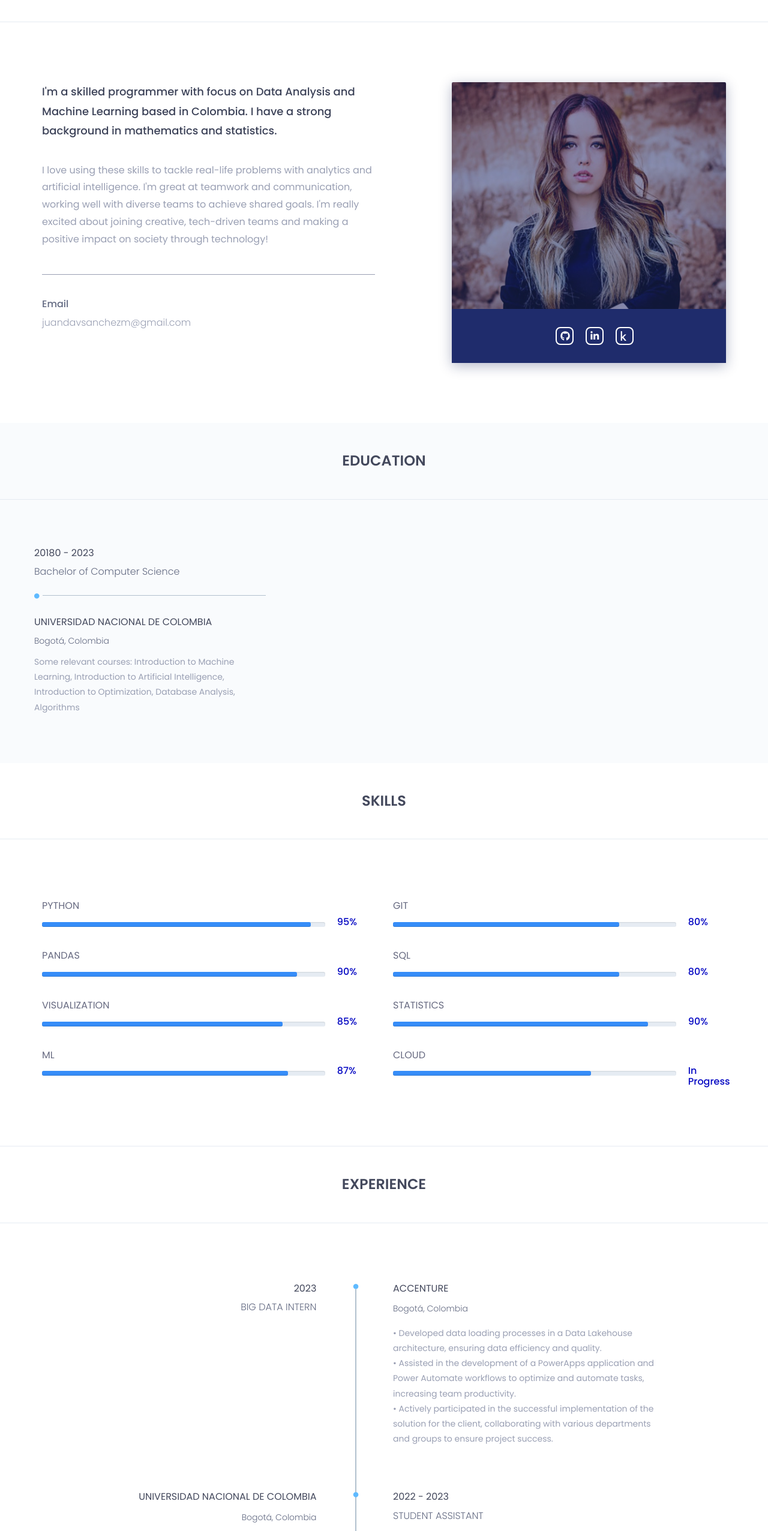
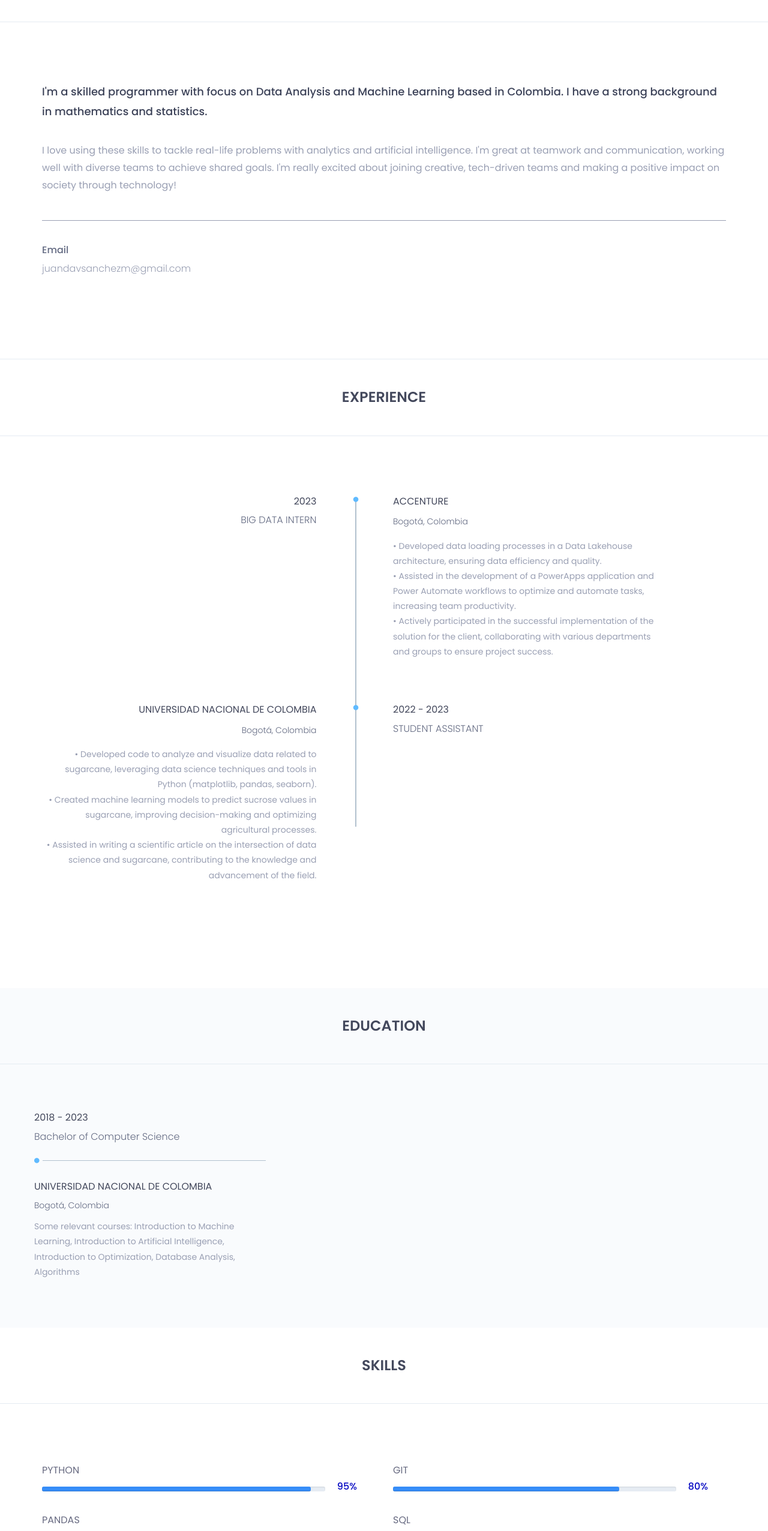
Before and after one commit to JuanDa14Sa/JuanDa14Sa.github.io, a plain HTML site: page index.html in a window 1280 px wide. Shown: the part 980-3532 px from the top of the page at 60% size. Drawn offline with nearby package versions, Linux system fonts and the light colour scheme.

Commit message:
Some minor fixes

```diff
--- a/index.html
+++ b/index.html
@@ -13,10 +13,10 @@
 		<script src="https://kit.fontawesome.com/7e19d95a21.js" crossorigin="anonymous"></script>
 
         <!-- title of site -->
-        <title>Juan David</title>
+        <title>Juan David | Data Analyst and Scientist</title>
 
         <!-- For favicon png -->
-		<link rel="shortcut icon" type="image/icon" href="assets/logo/favicon.png"/>
+		<link rel="shortcut icon" type="image/icon" href="assets/logo/logo.png"/>
 
         <!--font-awesome.min.css-->
         <link rel="stylesheet" href="assets/css/font-awesome.min.css">
@@ -123,7 +123,7 @@
 			<div class="container">
 				<div class="about-content">
 					<div class="row">
-						<div class="col-sm-6">
+						<div class="col-sm-12">
 							<div class="single-about-txt">
 								<h3>
 									I'm a skilled programmer with focus on Data Analysis and Machine Learning based in Colombia. I have a strong background in mathematics and statistics.
@@ -141,38 +141,104 @@
 								</div>
 							</div>
 						</div>
-						<div class="col-sm-offset-1 col-sm-5">
-							<div class="single-about-img">
-								<img src="assets/images/about/profile_image.jpg" alt="profile_image">
-								<div class="about-list-icon">
-									<ul>
-										<li>
-											<a href="https://github.com/JuanDa14Sa">
-												<i  class="fa fa-github" aria-hidden="true"></i>
-											</a>
-										</li><!-- / li -->
 
-										<li>
-											<a href="https://www.linkedin.com/in/juanda14sa/">
-												<i  class="fa fa-linkedin" aria-hidden="true"></i>
-											</a>
-										</li><!-- / li -->
-										<li>
-											<a href="https://www.kaggle.com/juandavsnchez">
-												<i  class="fa-brands fa-kaggle" aria-hidden="true"></i>
-											</a>
-										</li><!-- / li -->
-									</ul><!-- / ul -->
-								</div><!-- /.about-list-icon -->
-
-							</div>
-
-						</div>
 					</div>
 				</div>
 			</div>
 		</section><!--/.about-->
 		<!--about end -->
+		<!--experience start -->
+		<section id="experience" class="experience">
+			<div class="section-heading text-center">
+				<h2>experience</h2>
+			</div>
+			<div class="container">
+				<div class="experience-content">
+						<div class="main-timeline">
+							<ul>
+								<li>
+									<div class="single-timeline-box fix">
+										<div class="row">
+											<div class="col-md-5">
+												<div class="experience-time text-right">
+													<h2>2023</h2>
+													<h3>big data intern</h3>
+												</div><!--/.experience-time-->
+											</div><!--/.col-->
+											<div class="col-md-offset-1 col-md-5">
+												<div class="timeline">
+													<div class="timeline-content">
+														<h4 class="title">
+															<span><i class="fa fa-circle" aria-hidden="true"></i></span>
+															Accenture
+														</h4>
+														<h5>bogotá, Colombia</h5>
+														<p class="description">
+															• Developed data loading processes in a Data Lakehouse architecture, ensuring data efficiency and quality.<br>
+															• Assisted in the development of a PowerApps application and Power Automate workflows to optimize and
+															automate tasks, increasing team productivity.<br>
+															• Actively participated in the successful implementation of the solution for the client,
+															collaborating with various departments and groups to ensure project success.
+														</p>
+													</div><!--/.timeline-content-->
+												</div><!--/.timeline-->
+											</div><!--/.col-->
+										</div>
+									</div><!--/.single-timeline-box-->
+								</li>
+
+								<li>
+									<div class="single-timeline-box fix">
+										<div class="row">
+											<div class="col-md-offset-1 col-md-5 experience-time-responsive">
+												<div class="experience-time">
+													<h2>
+														<span><i class="fa fa-circle" aria-hidden="true"></i></span>
+														2022 - 2023
+													</h2>
+													<h3>Student assistant</h3>
+												</div><!--/.experience-time-->
+											</div><!--/.col-->
+											<div class="col-md-5">
+												<div class="timeline">
+													<div class="timeline-content text-right">
+														<h4 class="title">
+															universidad nacional de colombia
+														</h4>
+														<h5>bogotá, Colombia</h5>
+														<p class="description">
+															• Developed code to analyze and visualize data related to sugarcane, leveraging data science techniques and tools in
+															Python (matplotlib, pandas, seaborn).<br>
+															• Created machine learning models to predict sucrose values in sugarcane, improving decision-making and
+															optimizing agricultural processes.<br>
+															• Assisted in writing a scientific article on the intersection of data science and sugarcane, contributing to the
+															knowledge and advancement of the field.
+														</p>
+													</div><!--/.timeline-content-->
+												</div><!--/.timeline-->
+											</div><!--/.col-->
+											<div class="col-md-offset-1 col-md-5 experience-time-main">
+												<div class="experience-time">
+													<h2>
+														<span><i class="fa fa-circle" aria-hidden="true"></i></span>
+														2022 - 2023
+													</h2>
+													<h3>Student assistant</h3>
+												</div><!--/.experience-time-->
+											</div><!--/.col-->
+										</div>
+									</div><!--/.single-timeline-box-->
+								</li>
+
+
+
+							</ul>
+						</div><!--.main-timeline-->
+					</div><!--.experience-content-->
+			</div>
+
+		</section><!--/.experience-->
+		<!--experience end -->
 
 		<!--education start -->
 		<section id="education" class="education">
@@ -186,7 +252,7 @@
 						<div class="col-sm-4">
 							<div class="single-horizontal-timeline">
 								<div class="experience-time">
-									<h2>20180 - 2023</h2>
+									<h2>2018 - 2023</h2>
 									<h3>bachelor <span>of </span> computer science</h3>
 								</div><!--/.experience-time-->
 								<div class="timeline-horizontal-border">
@@ -329,98 +395,7 @@ Optimization, Database Analysis, Algorithms
 		</section><!--/.skills-->
 		<!--skills end -->
 
-		<!--experience start -->
-		<section id="experience" class="experience">
-			<div class="section-heading text-center">
-				<h2>experience</h2>
-			</div>
-			<div class="container">
-				<div class="experience-content">
-						<div class="main-timeline">
-							<ul>
-								<li>
-									<div class="single-timeline-box fix">
-										<div class="row">
-											<div class="col-md-5">
-												<div class="experience-time text-right">
-													<h2>2023</h2>
-													<h3>big data intern</h3>
-												</div><!--/.experience-time-->
-											</div><!--/.col-->
-											<div class="col-md-offset-1 col-md-5">
-												<div class="timeline">
-													<div class="timeline-content">
-														<h4 class="title">
-															<span><i class="fa fa-circle" aria-hidden="true"></i></span>
-															Accenture
-														</h4>
-														<h5>bogotá, Colombia</h5>
-														<p class="description">
-															• Developed data loading processes in a Data Lakehouse architecture, ensuring data efficiency and quality.<br>
-															• Assisted in the development of a PowerApps application and Power Automate workflows to optimize and
-															automate tasks, increasing team productivity.<br>
-															• Actively participated in the successful implementation of the solution for the client,
-															collaborating with various departments and groups to ensure project success.
-														</p>
-													</div><!--/.timeline-content-->
-												</div><!--/.timeline-->
-											</div><!--/.col-->
-										</div>
-									</div><!--/.single-timeline-box-->
-								</li>
 
-								<li>
-									<div class="single-timeline-box fix">
-										<div class="row">
-											<div class="col-md-offset-1 col-md-5 experience-time-responsive">
-												<div class="experience-time">
-													<h2>
-														<span><i class="fa fa-circle" aria-hidden="true"></i></span>
-														2022 - 2023
-													</h2>
-													<h3>Student assistant</h3>
-												</div><!--/.experience-time-->
-											</div><!--/.col-->
-											<div class="col-md-5">
-												<div class="timeline">
-													<div class="timeline-content text-right">
-														<h4 class="title">
-															universidad nacional de colombia
-														</h4>
-														<h5>bogotá, Colombia</h5>
-														<p class="description">
-															• Developed code to analyze and visualize data related to sugarcane, leveraging data science techniques and tools in
-															Python (matplotlib, pandas, seaborn).<br>
-															• Created machine learning models to predict sucrose values in sugarcane, improving decision-making and
-															optimizing agricultural processes.<br>
-															• Assisted in writing a scientific article on the intersection of data science and sugarcane, contributing to the
-															knowledge and advancement of the field.
-														</p>
-													</div><!--/.timeline-content-->
-												</div><!--/.timeline-->
-											</div><!--/.col-->
-											<div class="col-md-offset-1 col-md-5 experience-time-main">
-												<div class="experience-time">
-													<h2>
-														<span><i class="fa fa-circle" aria-hidden="true"></i></span>
-														2022 - 2023
-													</h2>
-													<h3>Student assistant</h3>
-												</div><!--/.experience-time-->
-											</div><!--/.col-->
-										</div>
-									</div><!--/.single-timeline-box-->
-								</li>
-
-
-
-							</ul>
-						</div><!--.main-timeline-->
-					</div><!--.experience-content-->
-			</div>
-
-		</section><!--/.experience-->
-		<!--experience end -->
 
 		<!--profiles start -->
 
@@ -431,7 +406,9 @@ Optimization, Database Analysis, Algorithms
 			<div class="portfolio-details">
 				<div class="section-heading text-center">
 					<h2>portfolio</h2>
+					<h3>A sample of my personal projects</h3>
 				</div>
+
 				<div class="container">
 					<div class="portfolio-content">
 						<div class="isotope">
@@ -447,7 +424,7 @@ Optimization, Database Analysis, Algorithms
 										</div><!-- /.isotope-overlay -->
 									</div><!-- /.item -->
 									<div class="item">
-										<img src="assets/images/portfolio/ml.png" alt="portfolio image"/>
+										<img src="assets/images/portfolio/ml.jpg" alt="portfolio image"/>
 										<div class="isotope-overlay">
 											<a href="https://github.com/JuanDa14Sa/BBC-News-Classification-Recommender-System">
 												machine learning
@@ -522,6 +499,7 @@ Optimization, Database Analysis, Algorithms
 									<ul>
 										<li><a href="https://github.com/JuanDa14Sa"><i class="fa fa-github"></i></a></li><!--/li-->
 										<li><a href="https://www.linkedin.com/in/juanda14sa/"><i class="fa fa-linkedin"></i></a></li><!--/li-->
+										<li><a href="https://www.kaggle.com/juandavsnchez"><i class="fa-brands fa-kaggle"></i></a></li><!--/li-->
 
 									</ul><!--/ul-->
 								</div><!--/.hm-foot-icon-->
```
Also changed, not shown: assets/images/about/old.jpg (deleted), assets/images/about/profile_image.jpg (deleted), assets/images/about/welcome-banner.jpg (deleted), assets/images/portfolio/ml.jpg (added), assets/images/portfolio/ml.png (deleted), assets/logo/favicon.png (deleted), assets/logo/logo.png, 1 other file.
